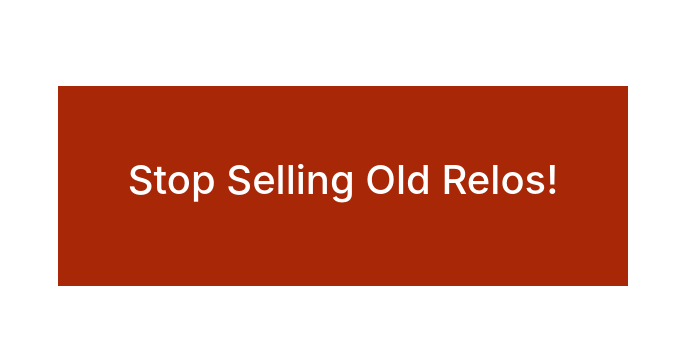
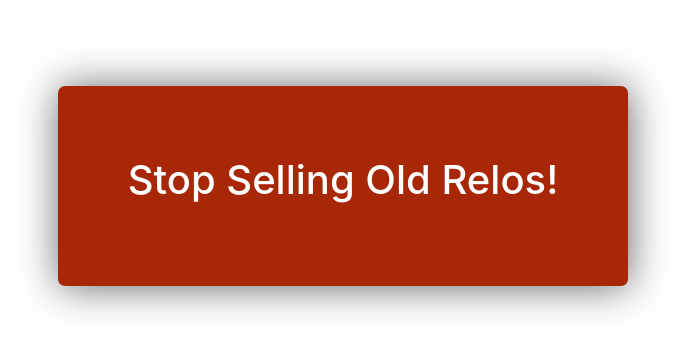
Before and after one commit to demekcoe/first-project, a plain HTML site: page index.html in a window 1280 px wide. Shown: the part 214-566 px from the top of the page, without its empty margins (297-984 px from the left). Drawn offline with nearby package versions, Linux system fonts and the light colour scheme.

Commit message:
Added Box-Shadow to Alert

```diff
--- a/styles.css
+++ b/styles.css
@@ -7,6 +7,8 @@
   background: #a72707;
   color: white;
   height: 200px;
+  border-radius: 7px;
+  box-shadow: 1px 1px 40px rgba(0, 0, 0, 0.6);
   transform: 0.5s;
   opacity: 0;
   animation: slide-up 1s ease-in 0.5s forwards;
```
